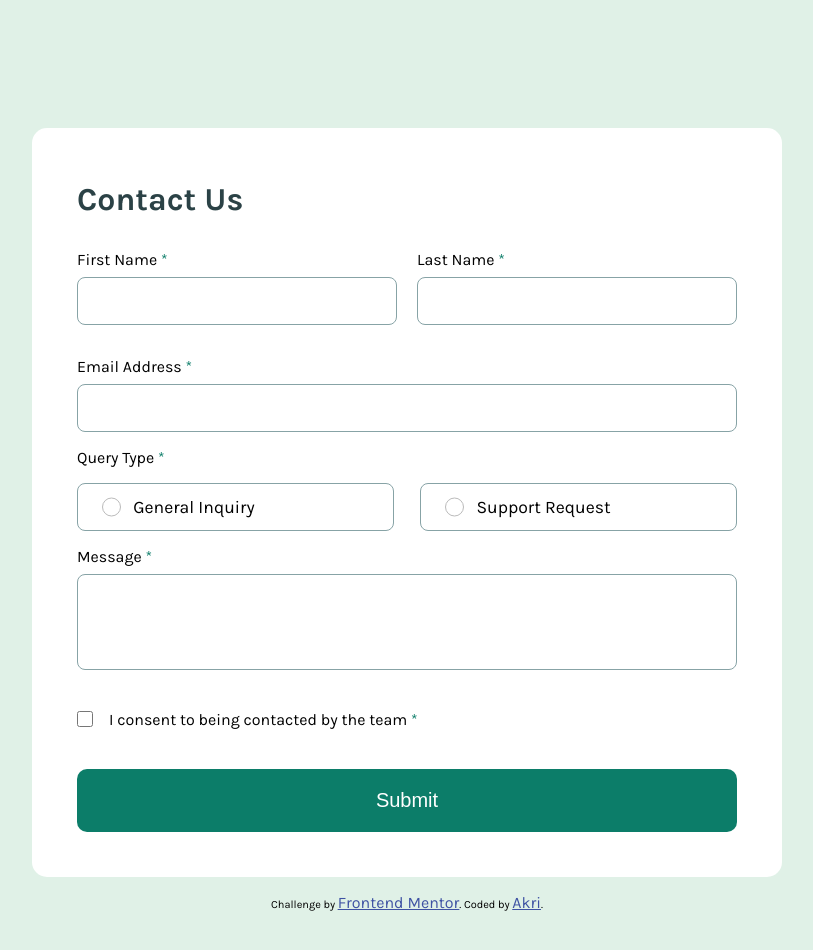
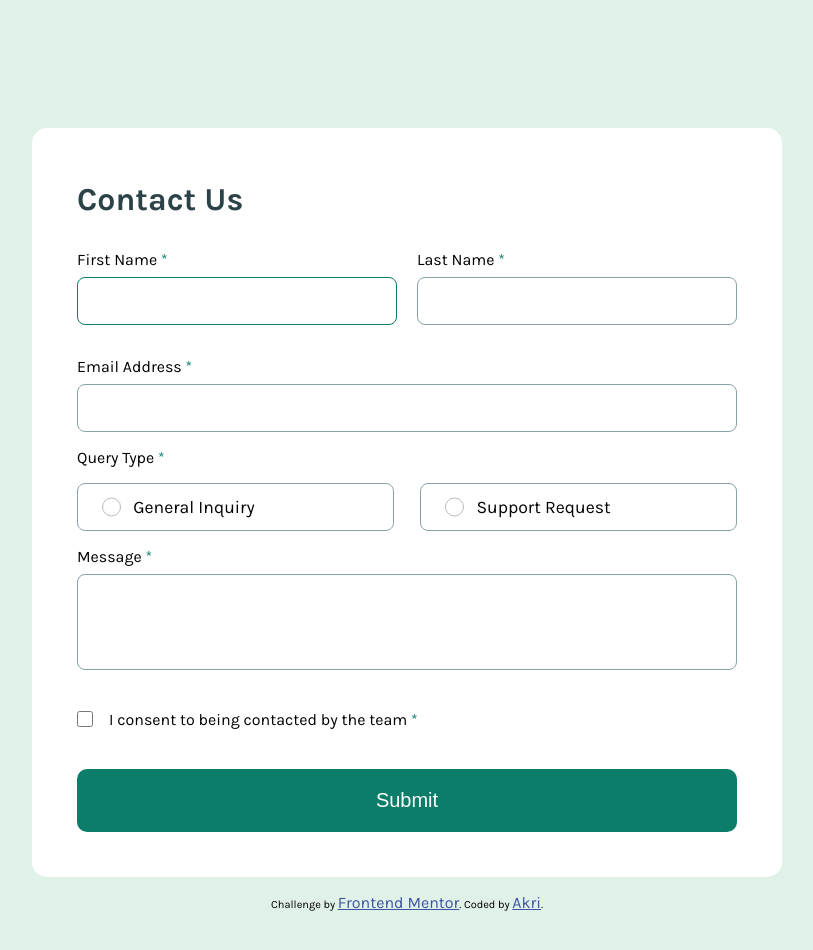
Before and after one commit to akri-dev/frontend-mentor_contact-form, a plain HTML site: page index.html in a window 1280 px wide. Shown: the whole page, without its empty margins (233-1046 px from the left). Drawn offline with Linux system fonts and the light colour scheme.

Commit message:
added autofocus attribute to first name

```diff
--- a/index.html
+++ b/index.html
@@ -27,7 +27,7 @@
         <div class="full-name">
           <div class="two-columns">
             <label class="label-control" for="first-name">First Name <span class="required-asterisk">*</span></label>
-            <input type="text" id="first-name" name="first_name" onfocusout="fieldSynchronousValidation(0)" onfocusin="style='border: 1px solid hsl(169, 82%, 27%);'" onchange="fieldSynchronousValidation(0)" onmouseover="style='border: 1px solid hsl(169, 82%, 27%);'" onmouseout="style='border: 1px solid hsl(186, 15%, 59%);'">
+            <input type="text" id="first-name" name="first_name" onfocusout="fieldSynchronousValidation(0)" onfocusin="style='border: 1px solid hsl(169, 82%, 27%);'" onchange="fieldSynchronousValidation(0)" onmouseover="style='border: 1px solid hsl(169, 82%, 27%);'" onmouseout="style='border: 1px solid hsl(186, 15%, 59%);'" autofocus>
             <p class="validation-paragraph"></p>
           </div>
           <div class="two-columns">
```
Also changed, not shown: 1 other file.
